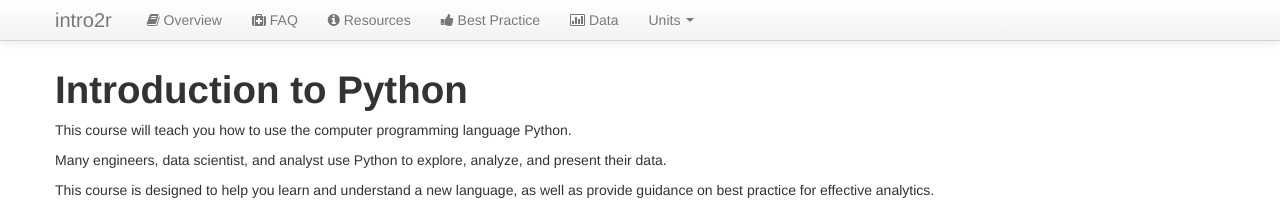
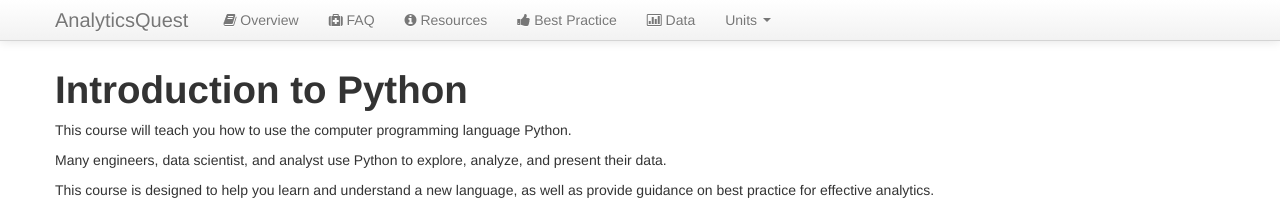
Before and after one commit to analyticsquest/analyticsquest.github.io, a Jekyll site: the page built from index.md, in a window 1280 px wide. Shown: the top 202 px of the page. Built offline with Jekyll 4.4.1, drawn with Linux system fonts in a browser that asks for light colours.

Commit message:
Update default.html

```diff
--- a/_layouts/default.html
+++ b/_layouts/default.html
@@ -45,7 +45,7 @@
             <span class="icon-bar"></span>
             <span class="icon-bar"></span>
           </button>
-          <a class="brand" href="http://www.intro2r.info/">intro2r</a>
+          <a class="brand" href="http://www.analyticsquest.org/">AnalyticsQuest</a>
           <div class="nav-collapse collapse">
             <ul class="nav">
               <li><a href="/overview.html"><i class="icon-book" ></i> Overview</a></li>
@@ -81,9 +81,9 @@
      <hr>
       <div class="span4 offset1" style="font-size:20px">
 
-        <a href="mailto:simon.queenborough@yale.edu"><span class="showtooltip" title="email me"><i class="icon-envelope"></i></span></a>
-        <a href="https://twitter.com/saqueenborough"><span class="showtooltip" title="follow me on twitter"><i class="icon-twitter"></i></span></a>
-        <a href="https://github.com/intro2r"><span class="showtooltip" title="follow me on github"><i class="icon-github"></i></span></a>
+        <a href="mailto:analyticsquest@gmail.com"><span class="showtooltip" title="email me"><i class="icon-envelope"></i></span></a>
+        <a href="https://twitter.com/analyticsquest"><span class="showtooltip" title="follow me on twitter"><i class="icon-twitter"></i></span></a>
+        <a href="https://github.com/analyticsquest"><span class="showtooltip" title="follow me on github"><i class="icon-github"></i></span></a>
       </div>
       <div class="span12">
       <p> </p>
```
